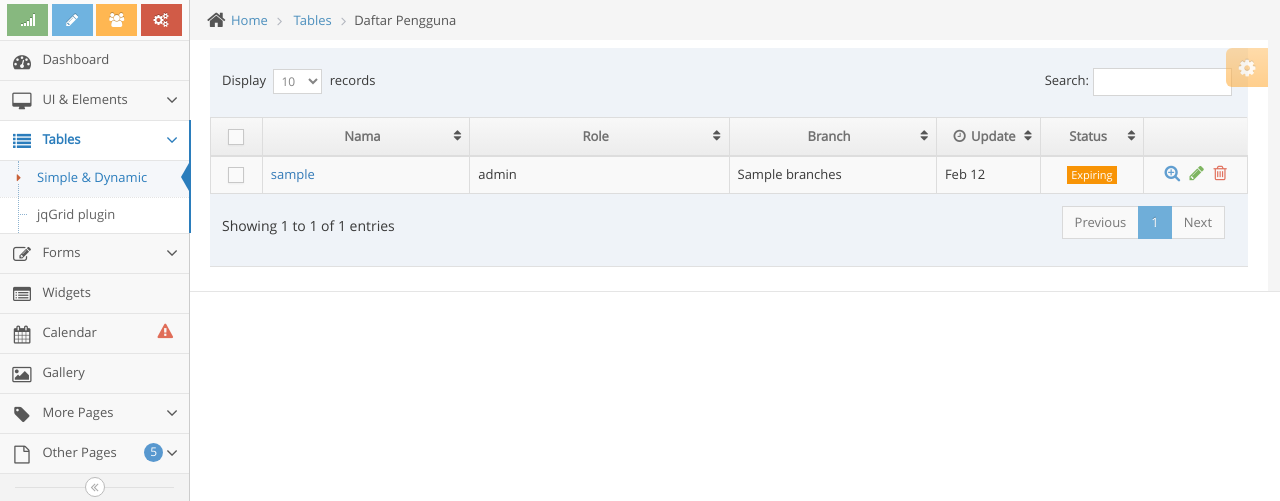
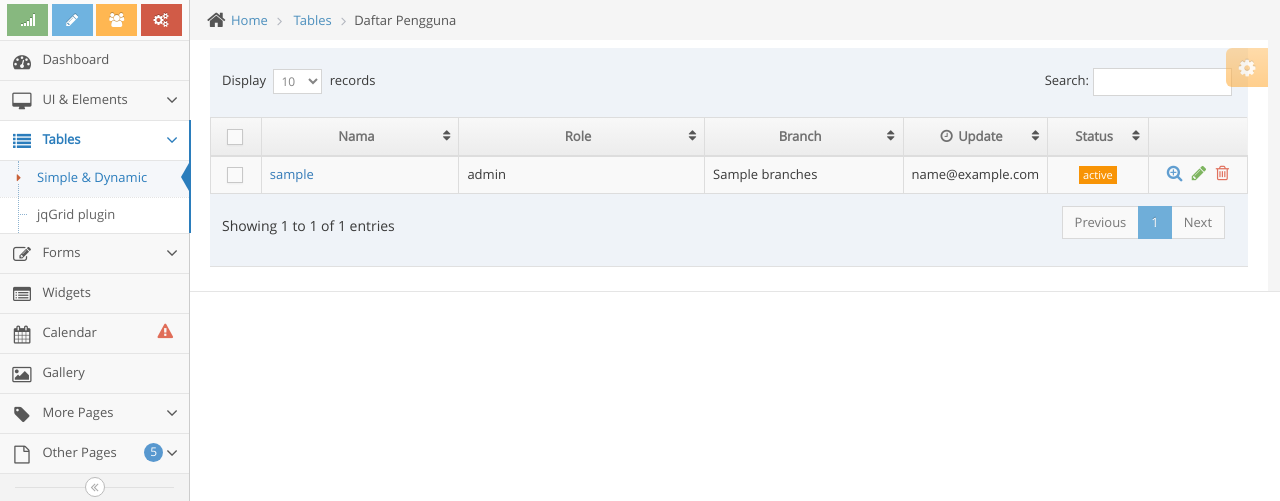
Before and after one commit to pojok-webdev/padi-customer-admin, a CodeIgniter app: the page made by application/views/users/tables.php in a window 1280 px wide. Shown: the part 45-546 px from the top of the page. Run offline with CodeIgniter, Linux system fonts and the light colour scheme; the template is opened without the code that fills it: most values are stand-ins (such as "Sample title", 1, 10 or a date in 2020).

Commit message:
apply data to ace theme

```diff
--- a/application/models/User.php
+++ b/application/models/User.php
@@ -2,7 +2,7 @@
 class User extends CI_Model{
     function get(){
         $ci = & get_instance();
-        $sql = "select a.id,a.email,username,roles,branches from users a ";
+        $sql = "select a.id,a.email,username,roles,branches,case status when '0' then 'Non Aktif' when '1' then 'Aktif' end status  from users a ";
         $sql.= "left outer join (select a.user_id, group_concat(b.name) roles from roles_users a left outer join roles b on b.id=a.role_id group by user_id) b on b.user_id=a.id ";
         $sql.= "left outer join (select a.user_id,group_concat(b.name) branches from branches_users a left outer join branches b  on b.id=a.branch_id group by a.user_id) f on f.user_id=a.id ";
         $qry = $ci->db->query($sql);
--- a/application/views/users/tables.php
+++ b/application/views/users/tables.php
@@ -983,10 +983,10 @@
 														</td>
 														<td><?php echo $user->roles;?></td>
 														<td class="hidden-480"><?php echo $user->branches;?></td>
-														<td>Feb 12</td>
+														<td><?php echo $user->email;?></td>
 
 														<td class="hidden-480 text-center">
-															<span class="label label-sm label-warning">Expiring</span>
+															<span class="label label-sm label-warning"><?php echo $user->status;?></span>
 														</td>
 
 														<td class="text-center">
```
